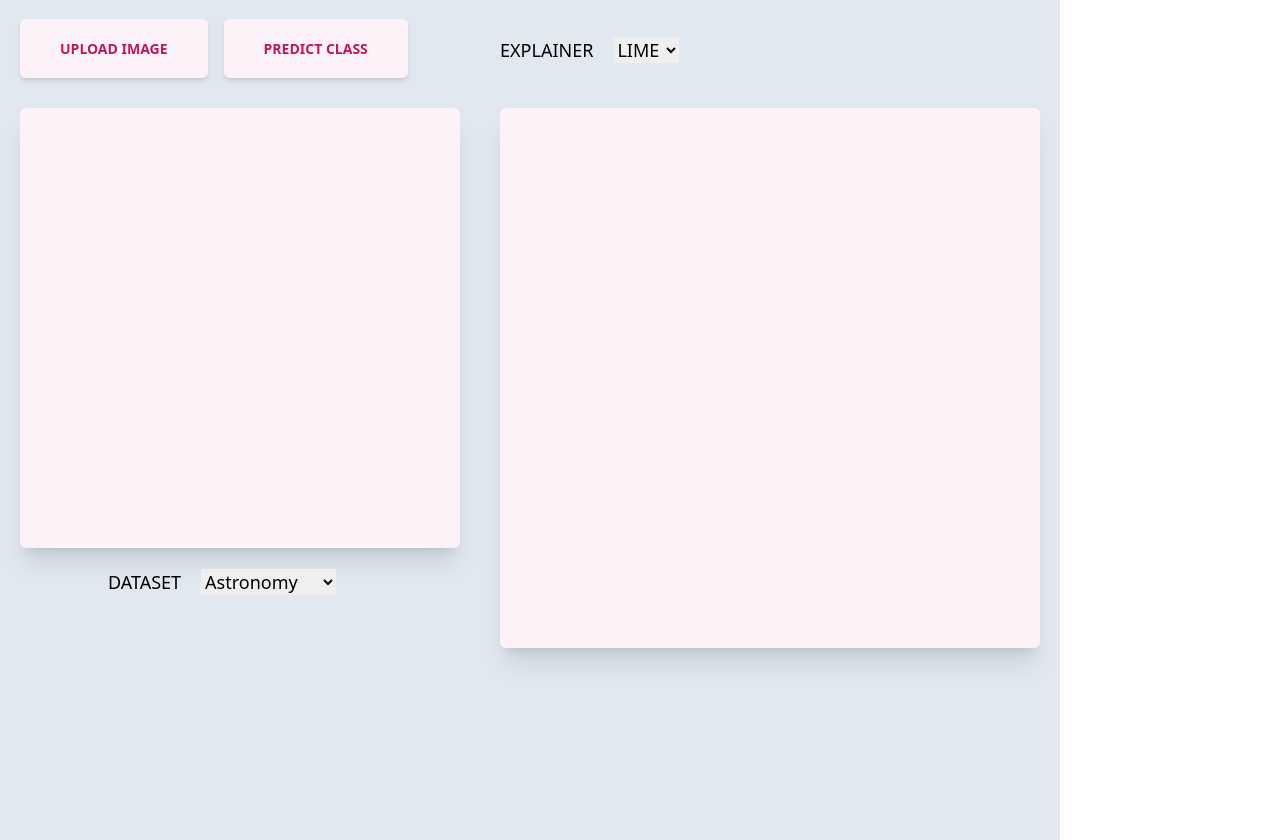
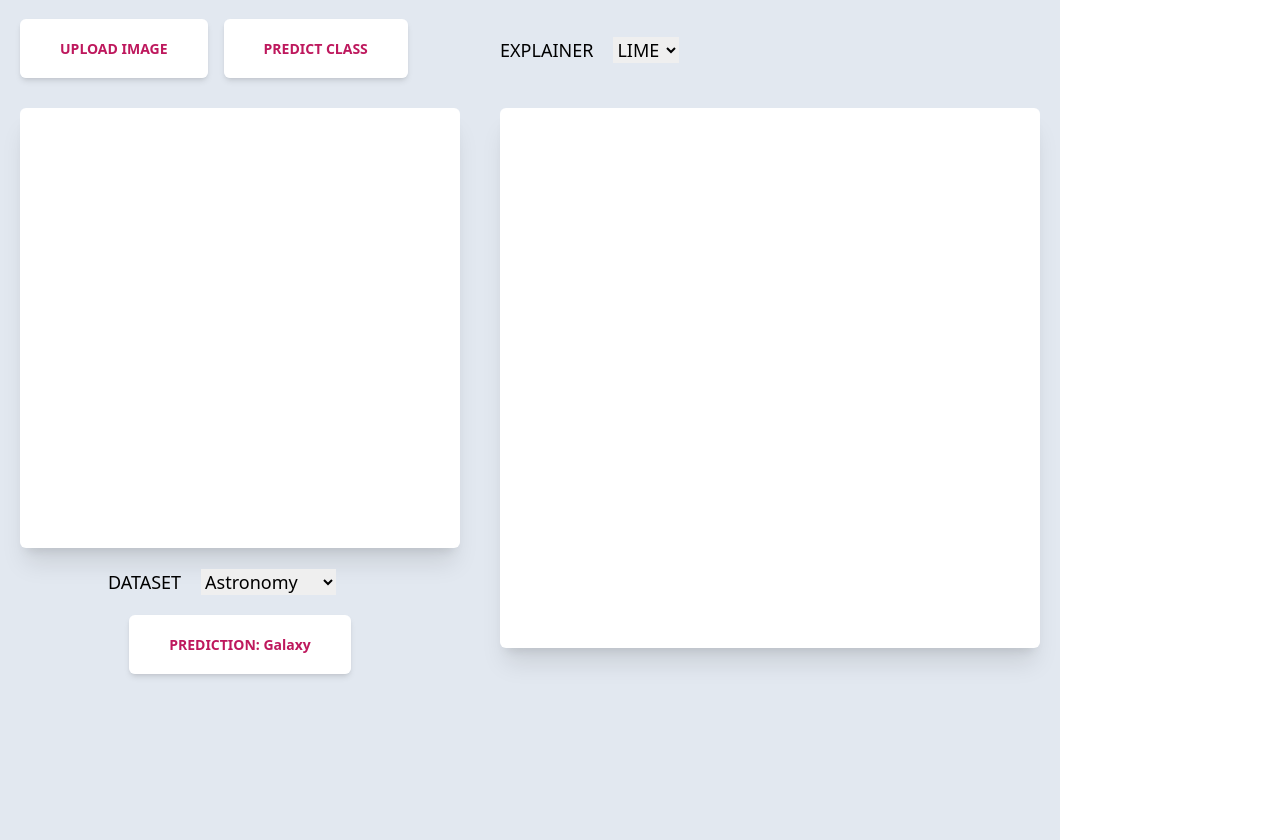
Before and after one commit to Error-404-UCD/eXAI, a React (Create React App) app in the folder Frontend/: page / in a window 1280 px wide. Built offline with nearby package versions, Linux system fonts and the light colour scheme.

Commit message:
Background colour adjustment

```diff
--- a/Frontend/src/components/LeftHalf.js
+++ b/Frontend/src/components/LeftHalf.js
@@ -68,7 +68,7 @@ function LeftHalf() {
               />
               <label
                 htmlFor="file-upload"
-                className="py-5 px-10 rounded-md text-sm font-semibold bg-pink-50 text-pink-700 hover:bg-pink-100 cursor-pointer shadow-md"
+                className="py-5 px-10 rounded-md text-sm font-semibold bg-white text-pink-700 hover:bg-pink-100 cursor-pointer shadow-md"
               >
                 UPLOAD IMAGE
               </label>
@@ -78,14 +78,14 @@ function LeftHalf() {
               <input type="button" accept="image/*" id="predict-class" hidden />
               <label
                 htmlFor="predict-class"
-                className="py-5 px-10 rounded-md text-sm font-semibold bg-pink-50 text-pink-700 hover:bg-pink-100 cursor-pointer shadow-md"
+                className="py-5 px-10 rounded-md text-sm font-semibold bg-white text-pink-700 hover:bg-pink-100 cursor-pointer shadow-md"
               >
                 PREDICT CLASS
               </label>
             </div>
           </div>
 
-          <div className="mt-8 shadow-xl rounded-md px-5 py-5 bg-pink-50">
+          <div className="mt-8 shadow-xl rounded-md px-5 py-5 bg-white">
             <Canvas
               imgUrl={image}
               width={400}
@@ -110,6 +110,13 @@ function LeftHalf() {
               </select>
             </div>
           </div>
+          <div className="py-4">
+            <label
+              className="py-5 px-10 rounded-md text-sm font-semibold bg-white text-pink-700 shadow-md"
+            >
+              PREDICTION: Galaxy
+            </label>
+          </div>
         </div>
       </div>
     );
--- a/Frontend/src/components/RightHalf.js
+++ b/Frontend/src/components/RightHalf.js
@@ -19,7 +19,7 @@ function RightHalf() {
             </div>
           </div>
 
-          <div className="mt-7 shadow-xl rounded-md px-5 py-5 bg-pink-50">
+          <div className="mt-7 shadow-xl rounded-md px-5 py-5 bg-white">
             <Canvas
               width={500}
               height={500}
```
